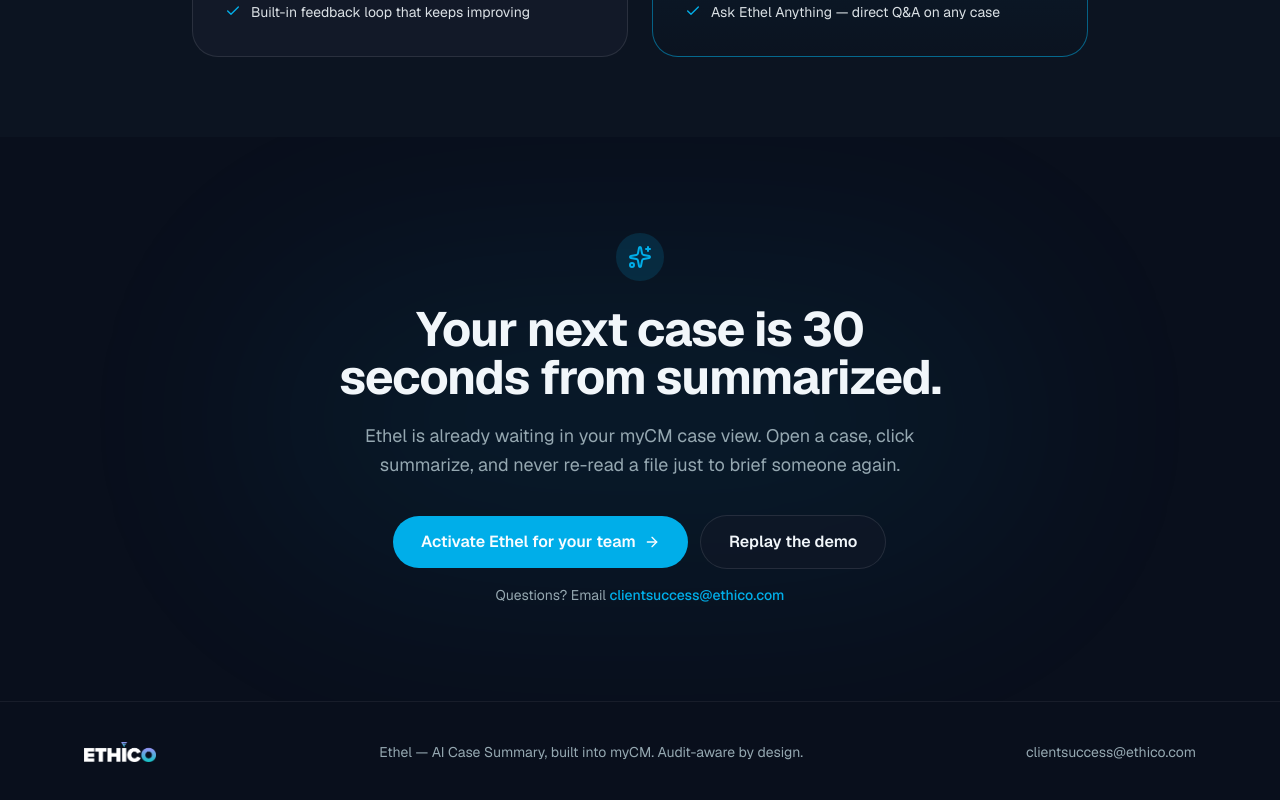
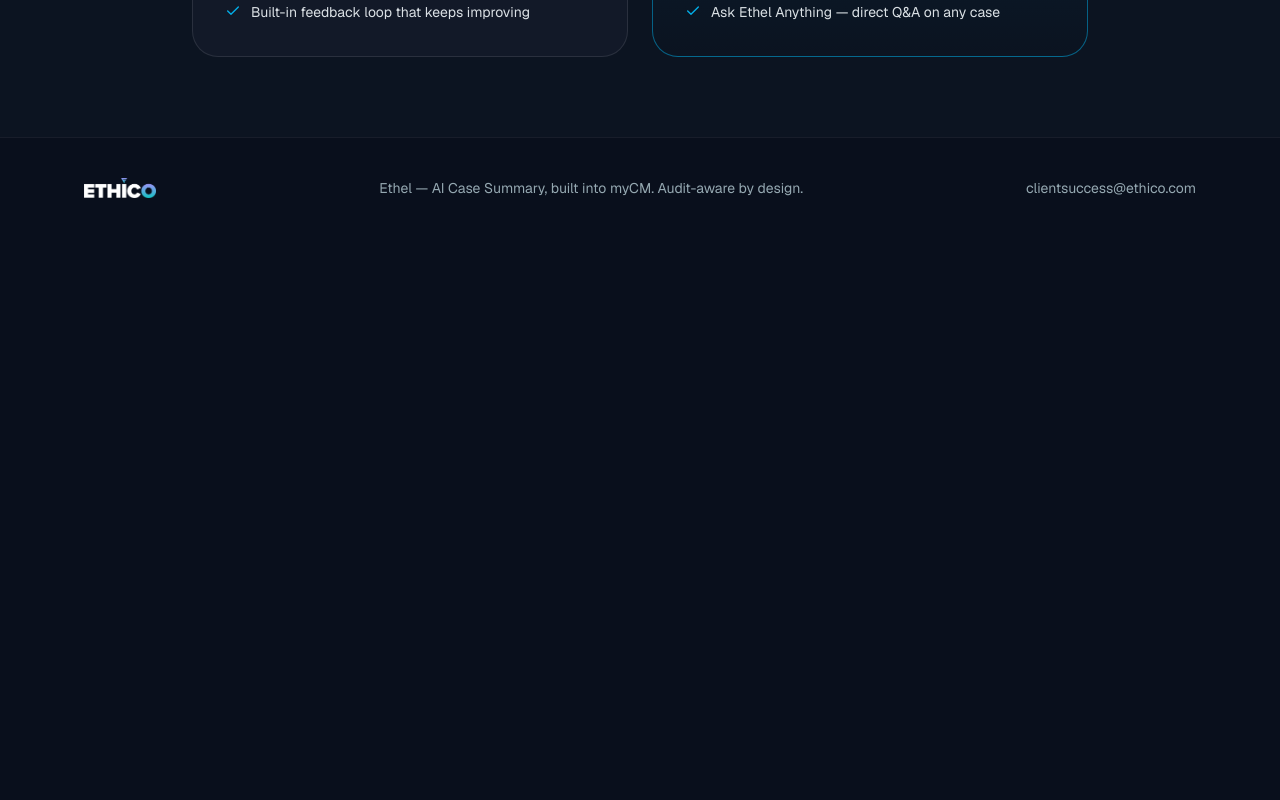
Before and after one commit to selinnaswag/ethel-simulation, a Next.js app: page / in a window 1280 px wide. Shown: the part 2703-3503 px from the top of the page. After the commit the page ends 2941 px from the top, so only its background shows below. Built offline with nearby package versions, Linux system fonts and the light colour scheme.

Commit message:
feat: remove AdoptionCta component from page layout\n\nSimplified page layout by removing AdoptionCta component

```diff
--- a/app/page.tsx
+++ b/app/page.tsx
@@ -4,7 +4,7 @@ import { EthelPlayground } from "@/components/ethel-playground"
 import { PainPointQuiz } from "@/components/pain-point-quiz"
 import { HowItWorks } from "@/components/how-it-works"
 import { ModesSection } from "@/components/modes-section"
-import { AdoptionCta, SiteFooter } from "@/components/adoption-cta"
+import { SiteFooter } from "@/components/adoption-cta"
 import { ContactCta } from "@/components/contact-cta"
 import { TableOfContents } from "@/components/table-of-contents"
 
@@ -19,7 +19,6 @@ export default function Page() {
       <PainPointQuiz />
       <HowItWorks />
       <ModesSection />
-      <AdoptionCta />
       <SiteFooter />
     </main>
   )
```
